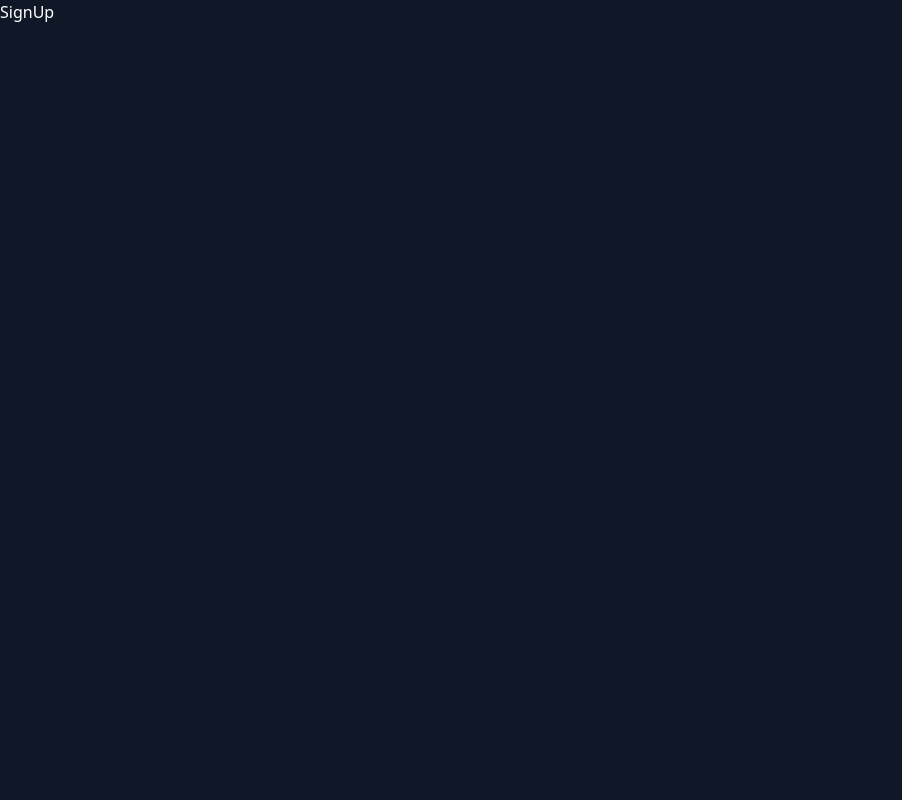
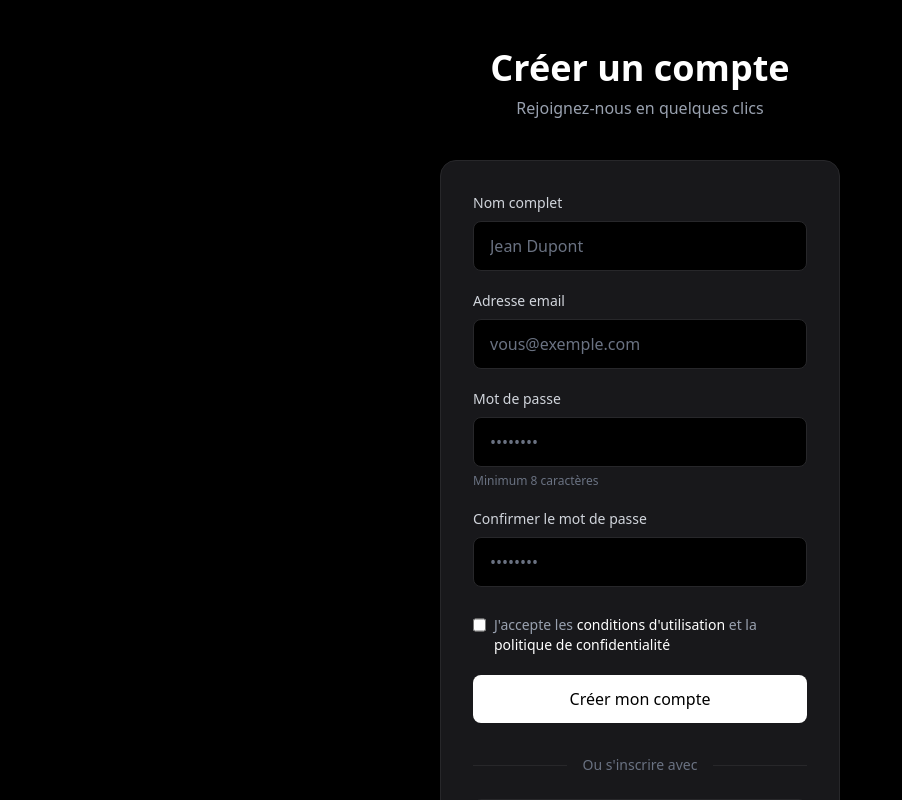
Before and after one commit to Warano02/supabase-auth, a Next.js app: page /signup in a window 1280 px wide. Shown: the top 800 px of the page, without its empty margins (0-902 px from the left). Built offline with nearby package versions, Linux system fonts and the light colour scheme.

Commit message:
login page

```diff
--- a/app/(auth)/signup/page.tsx
+++ b/app/(auth)/signup/page.tsx
@@ -1,9 +1,26 @@
-import React from 'react'
+import SignupForm from '@/components/auth/SignupForm'
+import Link from 'next/link'
 
-function SignUp() {
+export default function SignupPage() {
   return (
-    <div>SignUp</div>
+    <div className="min-h-screen flex items-center justify-center bg-black py-12">
+      <div className="max-w-md w-full px-6">
+        <div className="text-center mb-10">
+          <h1 className="text-4xl font-bold text-white mb-2">
+            Créer un compte
+          </h1>
+          <p className="text-gray-400">
+            Rejoignez-nous en quelques clics
+          </p>
+        </div>
+        <SignupForm />
+        <p className="mt-8 text-center text-sm text-gray-400">
+          Vous avez déjà un compte ?{' '}
+          <Link  href="/login" className="font-medium text-white hover:text-gray-300 transition-colors">
+            Se connecter
+          </Link>
+        </p>
+      </div>
+    </div>
   )
 }
-
-export default SignUp
--- a/src/components/auth/GoogleAuthButton.tsx
+++ b/src/components/auth/GoogleAuthButton.tsx
@@ -2,7 +2,7 @@
 
 import { useState } from 'react'
 
-export default function GoogleAuthButton() {
+export default function GoogleAuthButton({mode}: {mode: 'signup' | 'login'}) {
     const [loading, setLoading] = useState(false)
 
     const handleGoogleLogin = async () => {
--- /dev/null
+++ b/src/components/auth/SignupForm.tsx
@@ -0,0 +1,207 @@
+'use client'
+
+import { useState } from 'react'
+import { useRouter } from 'next/navigation'
+import GoogleAuthButton from './GoogleAuthButton'
+
+export default function SignupForm() {
+  const [formData, setFormData] = useState({
+    fullName: '',
+    email: '',
+    password: '',
+    confirmPassword: ''
+  })
+  const [error, setError] = useState<string | null>(null)
+  const [loading, setLoading] = useState(false)
+  const [acceptedTerms, setAcceptedTerms] = useState(false)
+  const router = useRouter()
+
+  const handleChange = (e: React.ChangeEvent<HTMLInputElement>) => {
+    setFormData({
+      ...formData,
+      [e.target.name]: e.target.value
+    })
+  }
+
+  const handleSignup = async (e: React.FormEvent) => {
+    e.preventDefault()
+    setError(null)
+
+    // Validation
+    if (formData.password !== formData.confirmPassword) {
+      setError('Les mots de passe ne correspondent pas')
+      return
+    }
+
+    if (formData.password.length < 8) {
+      setError('Le mot de passe doit contenir au moins 8 caractères')
+      return
+    }
+
+    if (!acceptedTerms) {
+      setError('Vous devez accepter les conditions d\'utilisation')
+      return
+    }
+
+    setLoading(true)
+
+    try {
+      await new Promise(resolve => setTimeout(resolve, 1500))
+
+      router.push('/dashboard')
+    } catch (err) {
+      setError('Une erreur est survenue. Veuillez réessayer.')
+    } finally {
+      setLoading(false)
+    }
+  }
+
+  return (
+    <div className="bg-zinc-900 border border-zinc-800 rounded-2xl p-8 shadow-2xl">
+      <form onSubmit={handleSignup} className="space-y-5">
+        {error && (
+          <div className="bg-red-500/10 border border-red-500/50 text-red-400 px-4 py-3 rounded-lg text-sm">
+            {error}
+          </div>
+        )}
+
+        <div>
+          <label
+            htmlFor="fullName"
+            className="block text-sm font-medium text-gray-300 mb-2"
+          >
+            Nom complet
+          </label>
+          <input
+            id="fullName"
+            name="fullName"
+            type="text"
+            autoComplete="name"
+            required
+            value={formData.fullName}
+            onChange={handleChange}
+            className="w-full px-4 py-3 bg-black border border-zinc-800 rounded-lg text-white placeholder-gray-500 focus:outline-none focus:ring-2 focus:ring-white focus:border-transparent transition-all"
+            placeholder="Jean Dupont"
+          />
+        </div>
+
+        <div>
+          <label
+            htmlFor="email"
+            className="block text-sm font-medium text-gray-300 mb-2"
+          >
+            Adresse email
+          </label>
+          <input
+            id="email"
+            name="email"
+            type="email"
+            autoComplete="email"
+            required
+            value={formData.email}
+            onChange={handleChange}
+            className="w-full px-4 py-3 bg-black border border-zinc-800 rounded-lg text-white placeholder-gray-500 focus:outline-none focus:ring-2 focus:ring-white focus:border-transparent transition-all"
+            placeholder="vous@exemple.com"
+          />
+        </div>
+
+        <div>
+          <label
+            htmlFor="password"
+            className="block text-sm font-medium text-gray-300 mb-2"
+          >
+            Mot de passe
+          </label>
+          <input
+            id="password"
+            name="password"
+            type="password"
+            autoComplete="new-password"
+            required
+            value={formData.password}
+            onChange={handleChange}
+            className="w-full px-4 py-3 bg-black border border-zinc-800 rounded-lg text-white placeholder-gray-500 focus:outline-none focus:ring-2 focus:ring-white focus:border-transparent transition-all"
+            placeholder="••••••••"
+          />
+          <p className="mt-1.5 text-xs text-gray-500">
+            Minimum 8 caractères
+          </p>
+        </div>
+
+        <div>
+          <label
+            htmlFor="confirmPassword"
+            className="block text-sm font-medium text-gray-300 mb-2"
+          >
+            Confirmer le mot de passe
+          </label>
+          <input
+            id="confirmPassword"
+            name="confirmPassword"
+            type="password"
+            autoComplete="new-password"
+            required
+            value={formData.confirmPassword}
+            onChange={handleChange}
+            className="w-full px-4 py-3 bg-black border border-zinc-800 rounded-lg text-white placeholder-gray-500 focus:outline-none focus:ring-2 focus:ring-white focus:border-transparent transition-all"
+            placeholder="••••••••"
+          />
+        </div>
+
+        <div className="pt-2">
+          <label className="flex items-start cursor-pointer group">
+            <input
+              type="checkbox"
+              checked={acceptedTerms}
+              onChange={(e) => setAcceptedTerms(e.target.checked)}
+              className="w-4 h-4 mt-0.5 bg-black border-zinc-700 rounded focus:ring-2 focus:ring-white focus:ring-offset-0 focus:ring-offset-zinc-900 text-white cursor-pointer"
+            />
+            <span className="ml-2 text-sm text-gray-400 group-hover:text-gray-300 transition-colors">
+              J'accepte les{' '}
+              <a href="#" className="text-white hover:underline">
+                conditions d'utilisation
+              </a>
+              {' '}et la{' '}
+              <a href="#" className="text-white hover:underline">
+                politique de confidentialité
+              </a>
+            </span>
+          </label>
+        </div>
+
+        <button
+          type="submit"
+          disabled={loading}
+          className="w-full py-3 px-4 bg-white text-black rounded-lg font-medium hover:bg-gray-200 focus:outline-none focus:ring-2 focus:ring-white focus:ring-offset-2 focus:ring-offset-zinc-900 disabled:opacity-50 disabled:cursor-not-allowed transition-all"
+        >
+          {loading ? (
+            <span className="flex items-center justify-center">
+              <svg className="animate-spin -ml-1 mr-3 h-5 w-5 text-black" xmlns="http://www.w3.org/2000/svg" fill="none" viewBox="0 0 24 24">
+                <circle className="opacity-25" cx="12" cy="12" r="10" stroke="currentColor" strokeWidth="4"></circle>
+                <path className="opacity-75" fill="currentColor" d="M4 12a8 8 0 018-8V0C5.373 0 0 5.373 0 12h4zm2 5.291A7.962 7.962 0 014 12H0c0 3.042 1.135 5.824 3 7.938l3-2.647z"></path>
+              </svg>
+              Création du compte...
+            </span>
+          ) : (
+            'Créer mon compte'
+          )}
+        </button>
+      </form>
+
+      <div className="mt-8">
+        <div className="relative">
+          <div className="absolute inset-0 flex items-center">
+            <div className="w-full border-t border-zinc-800" />
+          </div>
+          <div className="relative flex justify-center text-sm">
+            <span className="px-4 bg-zinc-900 text-gray-500">Ou s'inscrire avec</span>
+          </div>
+        </div>
+
+        <div className="mt-6">
+          <GoogleAuthButton mode="signup" />
+        </div>
+      </div>
+    </div>
+  )
+}
```
